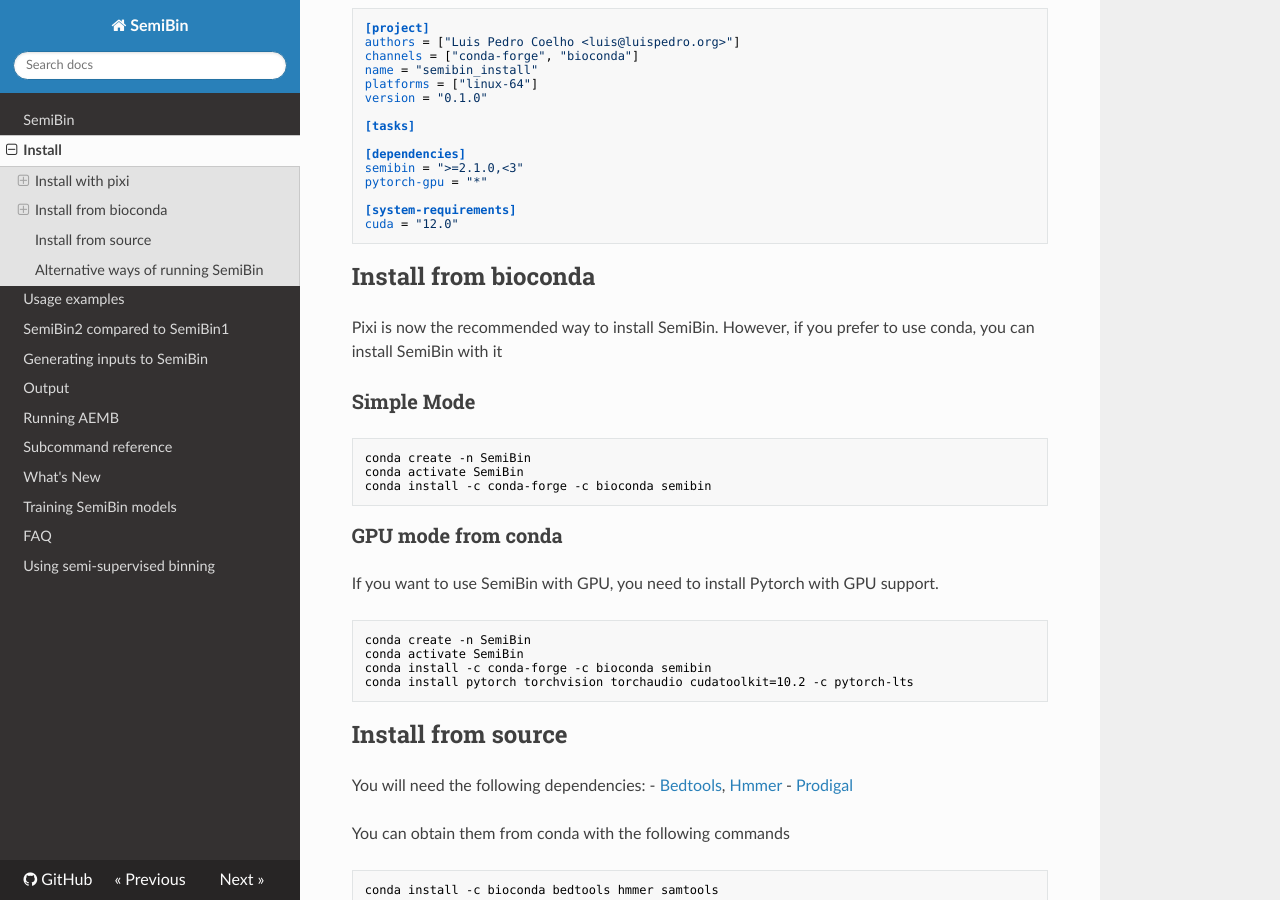
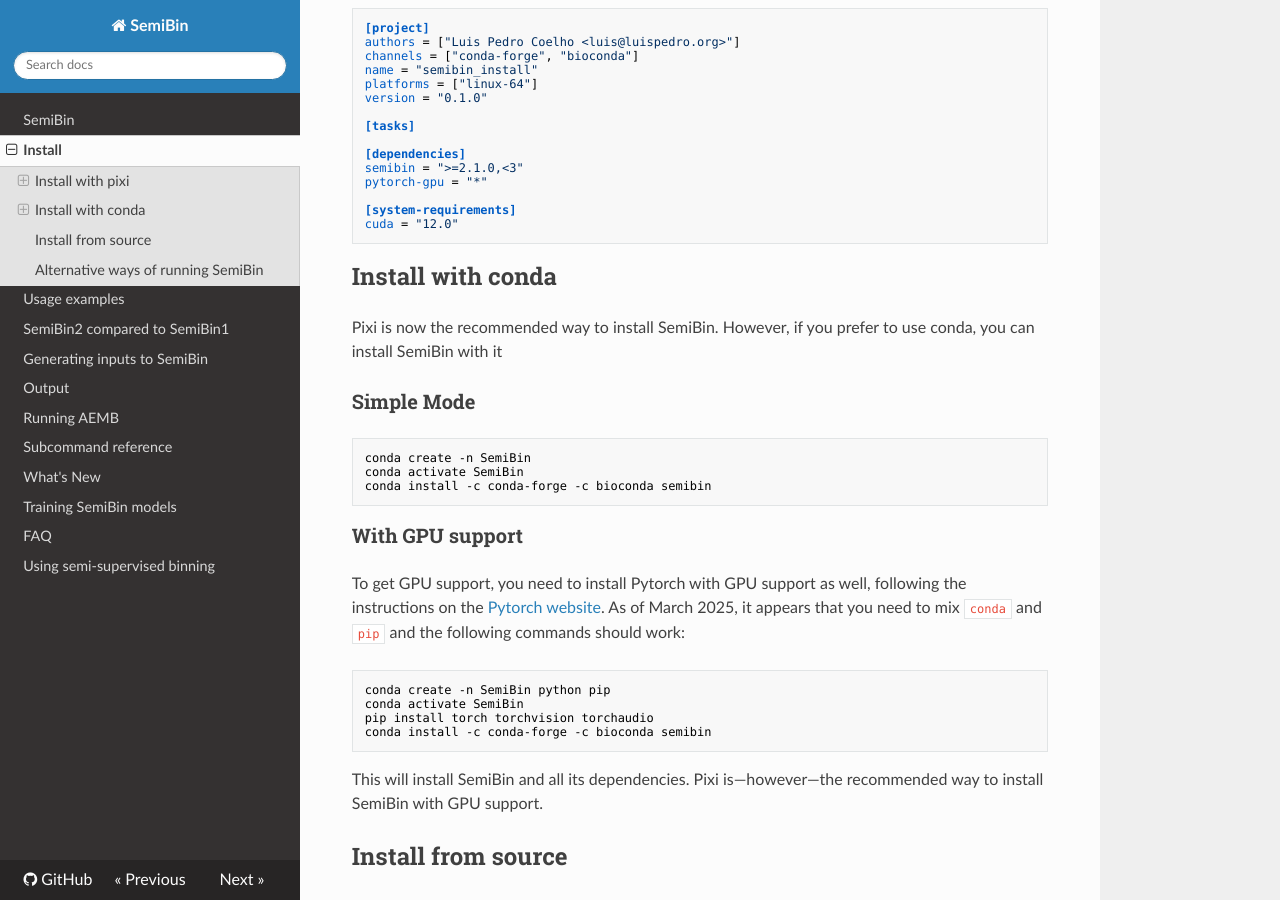
Before and after one commit to BigDataBiology/SemiBin, an MkDocs documentation site: the page built from docs/install.md, in a window 1280 px wide and 900 px high, scrolled down 891 px. Built offline with MkDocs 1.6.1, drawn with Linux system fonts in a browser that asks for light colours; nearby versions of some CDN libraries.

Commit message:
DOC Document how to install torch with GPU support
It appears that this is not currently supported except by mixing conda and pip

closes #187

````diff
--- a/docs/install.md
+++ b/docs/install.md
@@ -49,8 +49,7 @@
 cuda = "12.0"
 ```
 
-## Install from bioconda
-
+## Install with conda
 
 Pixi is now the recommended way to install SemiBin. However, if you prefer to use conda, you can install SemiBin with it
 
@@ -62,16 +61,18 @@
 conda install -c conda-forge -c bioconda semibin
 ```
 
-### GPU mode from conda
+### With GPU support
 
-If you want to use SemiBin with GPU, you need to install Pytorch with GPU support.
+To get GPU support, you need to install Pytorch with GPU support as well, following the instructions on the [Pytorch website](https://pytorch.org/get-started/locally/). As of March 2025, it appears that you need to mix `conda` and `pip` and the following commands should work:
 
 ```bash
-conda create -n SemiBin
+conda create -n SemiBin python pip
 conda activate SemiBin
+pip install torch torchvision torchaudio
 conda install -c conda-forge -c bioconda semibin
-conda install pytorch torchvision torchaudio cudatoolkit=10.2 -c pytorch-lts
 ```
+
+This will install SemiBin and all its dependencies. Pixi is—however—the recommended way to install SemiBin with GPU support.
 
 ## Install from source
 
````
